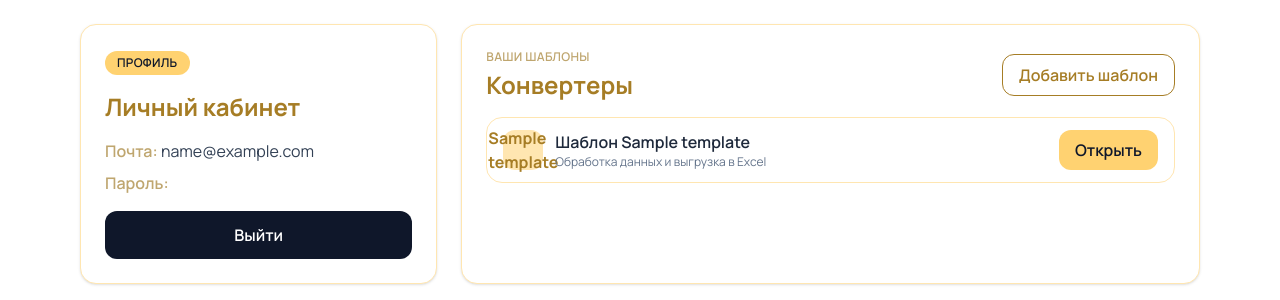
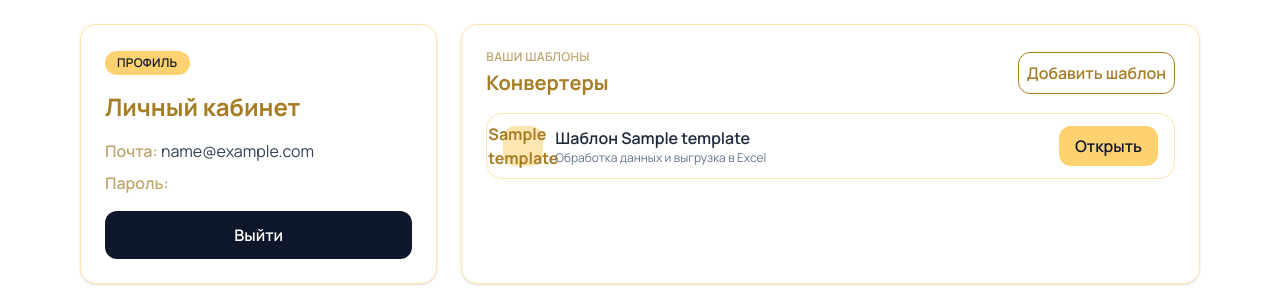
Before and after one commit to z1ec/RDN-web-converter2.0, a Flask app: template templates/dashboard.html in a window 1280 px wide. Shown: the part 104-404 px from the top of the page. Run offline with Flask 3, Linux system fonts and the light colour scheme; the template is opened without the code that fills it: most values are stand-ins (such as "Sample title", 1, 10 or a date in 2020); style sheets or scripts are compiled from the project's sources.

Commit message:
change adaptive version of buttons

```diff
--- a/templates/dashboard.html
+++ b/templates/dashboard.html
@@ -29,9 +29,9 @@
         <div class="flex items-center justify-between">
             <div class="space-y-1">
                 <p class="text-xs font-semibold uppercase tracking-wide text-sun2">Ваши шаблоны</p>
-                <h3 class="text-2xl font-bold text-sun3">Конвертеры</h3>
+                <h3 class="text-xl font-bold text-sun3">Конвертеры</h3>
             </div>
-            <a href="{{ url_for('contacts') }}" class="px-4 py-2 rounded-xl border border-sun3 text-sun3 font-semibold hover:bg-sun5 transition">Добавить шаблон</a>
+            <a href="{{ url_for('contacts') }}" class="px-2 py-2 rounded-xl border border-sun3 text-sun3 text-center font-semibold hover:bg-sun5 transition">Добавить шаблон</a>
         </div>
 
         <div class="divide-y divide-sun5 border border-sun5 rounded-2xl overflow-hidden">
```
